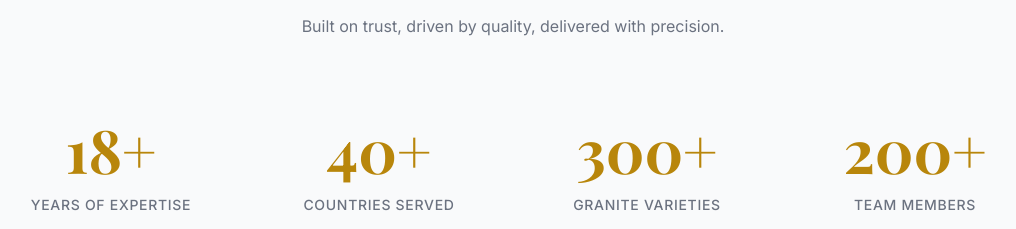
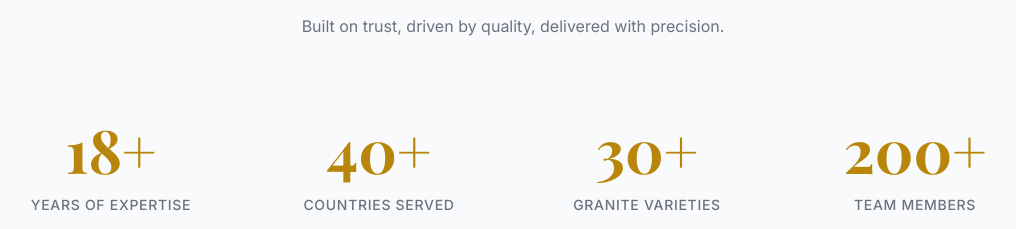
Before and after one commit to vanshDalal521/Gradient-stone, a Next.js app: page / in a window 1280 px wide. Shown: the part 2275-2504 px from the top of the page, without its empty margins (127-1143 px from the left). Built offline with nearby package versions, Linux system fonts and the light colour scheme; a web font is replaced by a local one.

Commit message:
Update granite varieties count from 300+ to 30+

```diff
--- a/src/components/home/WhySundaram.tsx
+++ b/src/components/home/WhySundaram.tsx
@@ -6,7 +6,7 @@ import { SectionHeading } from "@/components/ui/SectionHeading";
 const stats = [
   { number: "18+", label: "Years of Expertise" },
   { number: "40+", label: "Countries Served" },
-  { number: "300+", label: "Granite Varieties" },
+  { number: "30+", label: "Granite Varieties" },
   { number: "200+", label: "Team Members" },
 ];
 
```
